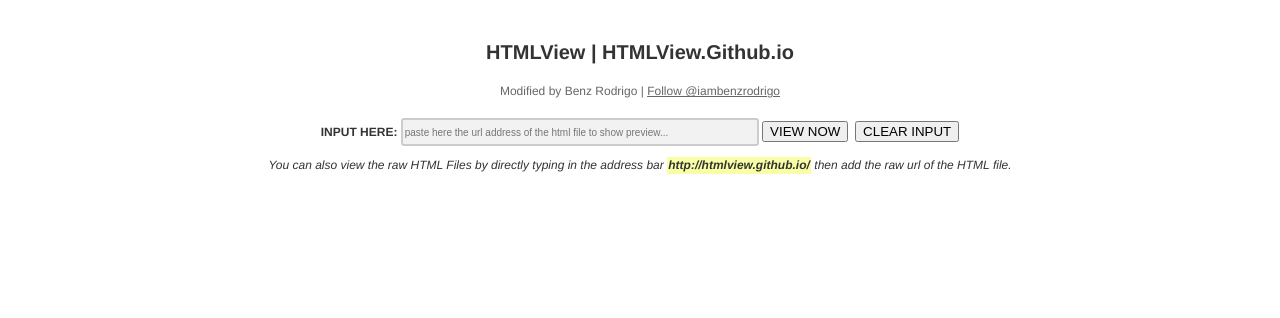
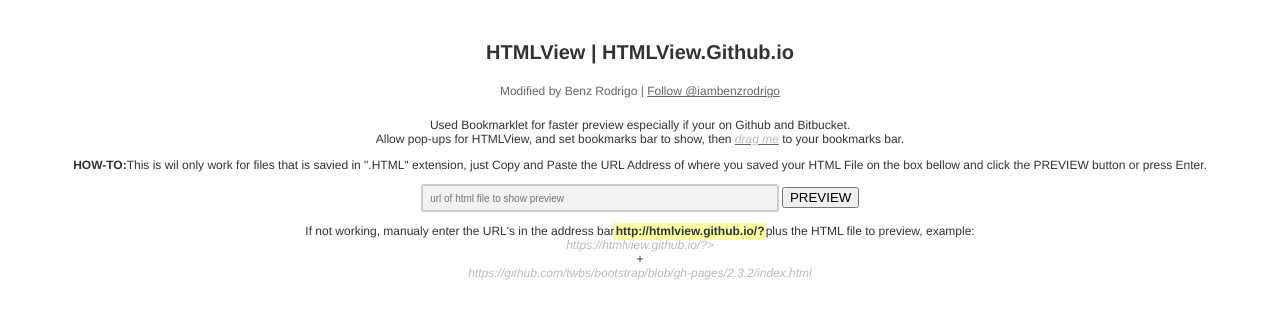
Before and after one commit to HTMLView/htmlview.github.io, a plain HTML site: page index.html in a window 1280 px wide. Drawn offline with Linux system fonts and the light colour scheme.

Commit message:
Update index.html

```diff
--- a/index.html
+++ b/index.html
@@ -1,6 +1,11 @@
 <!DOCTYPE html>
 <html>
 <head>
+	<meta name="viewport" content="width=device-width, initial-scale=1">
+	<meta charset="utf-8">
+	<meta name="description" content="Launch a Preview of HTML Page when you open the link for you Github Page.">
+	<meta name="keywords" content="Github, HTML, Developer, Page, Follow, Star, Fork, Issue">
+	<meta name="author" content="Benz Rodrigo">
 	<meta charset="utf-8">
 	<title>HTMLView</title>
 	<style>
@@ -23,6 +28,9 @@
 		background-color: #FAFFA6;
 		padding: 0.1em;
 	}
+	i {
+		color: #bbbbbb;
+		}
 	input[type="url"] {
 		font-size: 10px; background-color:#F2F2F2;
 		border:1px solid #555; border-radius: 3px;
@@ -46,9 +54,15 @@
 	<form id="previewform" action="">
 		<h1>HTMLView | HTMLView.Github.io</h1>
 		<p id="footer">Modified by Benz Rodrigo | <a href="https://github.com/iambenzrodrigo">Follow @iambenzrodrigo</a></p>
-		<p><B>INPUT HERE:</B>&nbsp;<input type="url" id="file" value="" placeholder="paste here the url address of the html file to show preview..." size="30" onfocus="this.value=''" autofocus>&nbsp;<input type="submit" value="VIEW NOW">&nbsp;&nbsp;<input type="reset" value="CLEAR INPUT"></p>
 
-		<p id="sub"><i>You can also view the raw HTML Files by directly typing in the address bar <strong>http://htmlview.github.io/</strong> then add the raw url of the HTML file.</i></p>
+		<p>Used Bookmarklet for faster preview especially if your on Github and Bitbucket.
+			<br>Allow pop-ups for HTMLView, and set bookmarks bar to show, then <a href="javascript:void('http://htmlview.github.io/'==window.location?alert('Drag me Firts to your bookmarks bar!'):window.location='http://htmlview.github.io/?'+window.location)"><i>drag me</i></a> to your bookmarks bar.</p>
+
+		<p id="info"><B>HOW-TO:</B>This is wil only work for files that is savied in ".HTML" extension, just Copy and Paste the URL Address of where you saved your HTML File on the box bellow and click the PREVIEW button or press Enter.</p>
+		<p><input type="url" id="file" value="" placeholder="  url of html file to show preview" size="30" onfocus="this.value=''" autofocus>&nbsp;<input type="submit" value="PREVIEW"></p>
+
+		<p id="sub"> If not working, manualy enter the URL's in the address bar<strong>http://htmlview.github.io/?</strong>plus the HTML file to preview, example:
+			<br><i>https://htmlview.github.io/?></i><BR>+</BR><i>https://github.com/twbs/bootstrap/blob/gh-pages/2.3.2/index.html</i></p>
 
 
 	</form>
```
